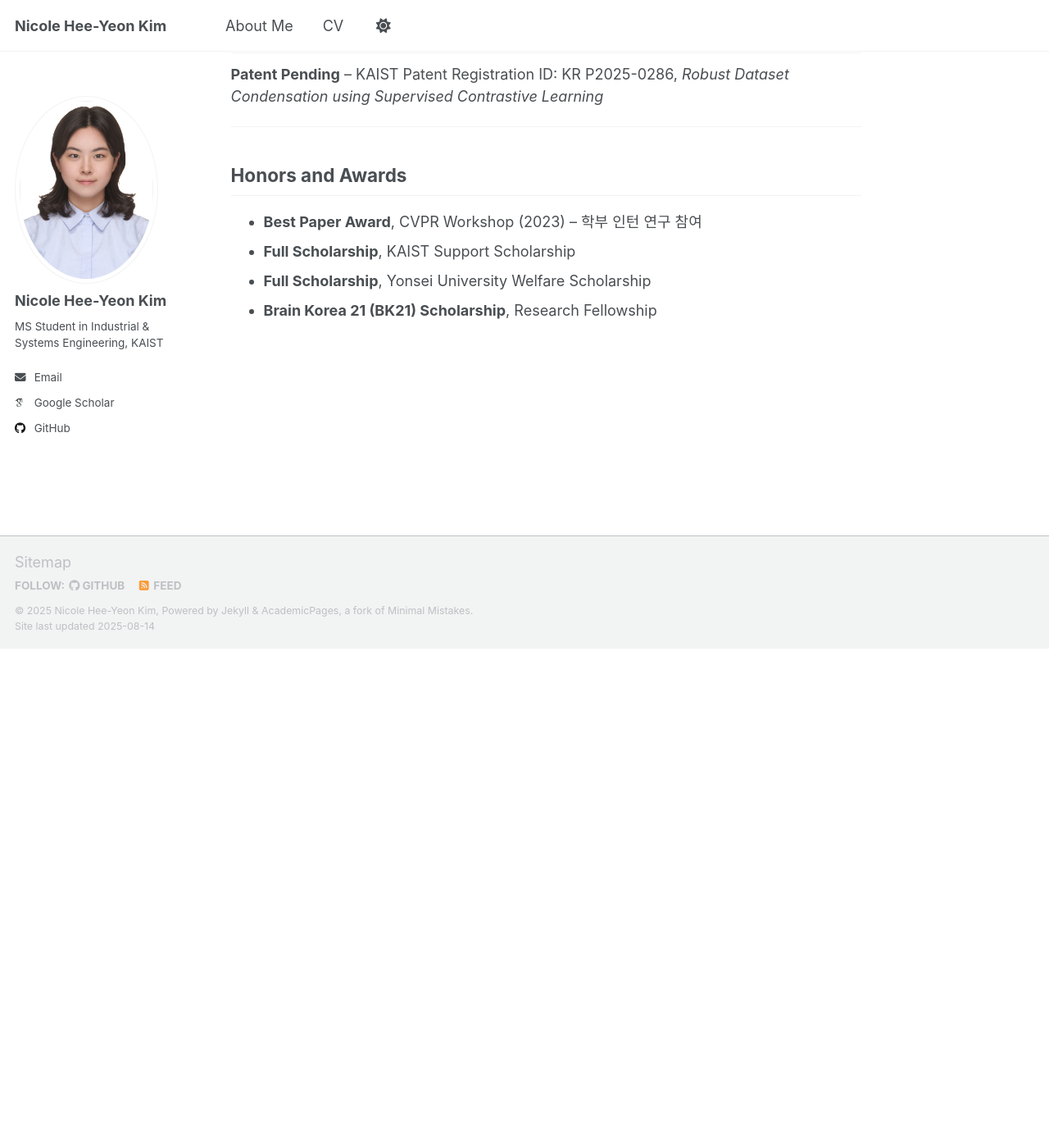
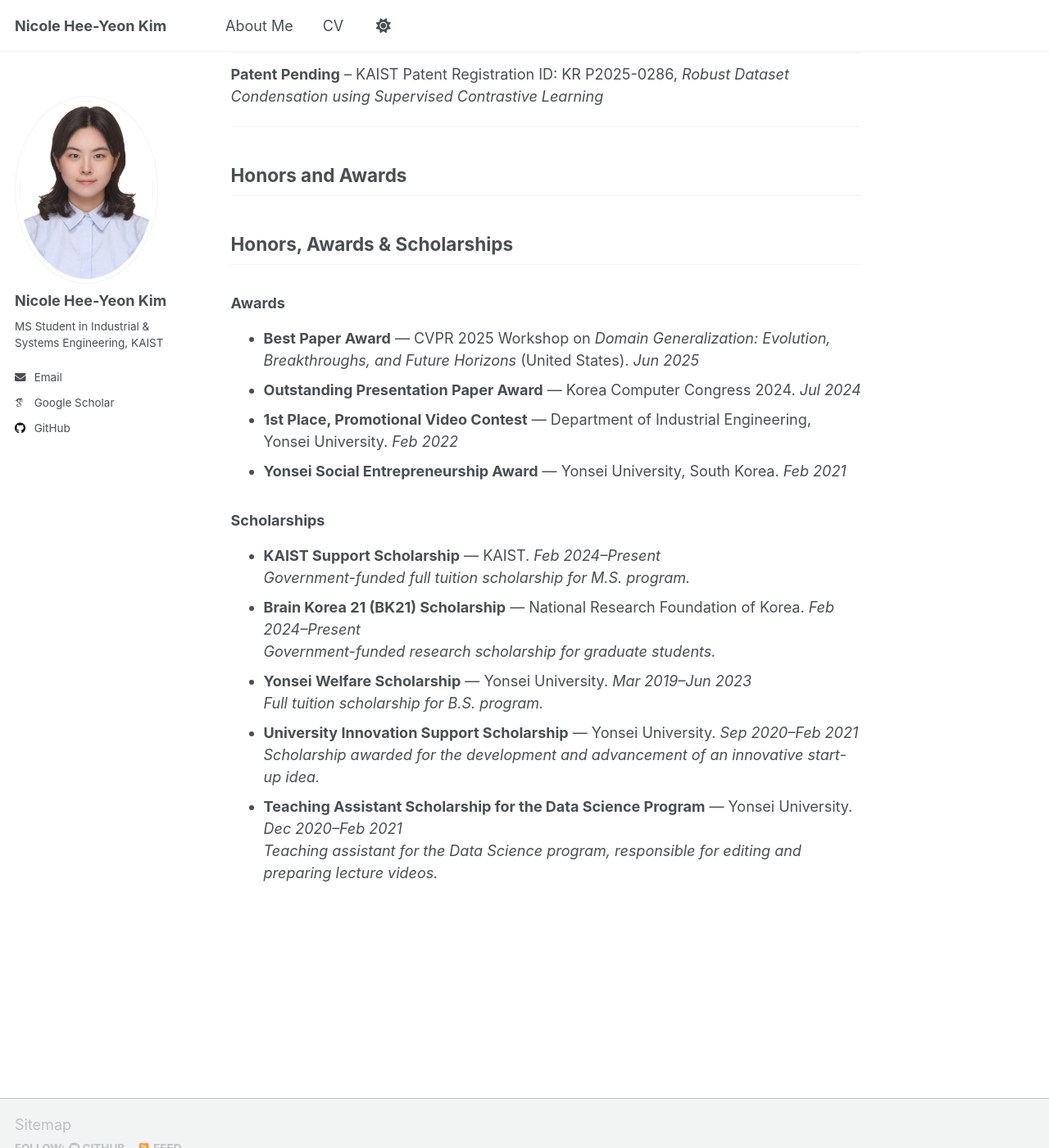
Before and after one commit to Nicole-Hee-Yeon-Kim/Nicole-Hee-Yeon-Kim.github.io, a Jekyll site: the page built from _pages/about.md, in a window 1280 px wide and 1400 px high, scrolled down 1885 px. Shown: the whole window at 82% size. Built offline with Jekyll 4.4.1, drawn with Linux system fonts in a browser that asks for light colours; some web fonts are replaced; a script that is not in the unit is left out; before the commit the page ends 2676 px from its top, so only the background shows below that.

Commit message:
Update about.md

```diff
--- a/_pages/about.md
+++ b/_pages/about.md
@@ -63,7 +63,22 @@ Jihwan Oh, Jeonghwan Choi, **Nicole Hee-Yeon Kim**, Hwanjun Song
 
 ## Honors and Awards
 
-- **Best Paper Award**, CVPR Workshop (2023) – 학부 인턴 연구 참여
-- **Full Scholarship**, KAIST Support Scholarship
-- **Full Scholarship**, Yonsei University Welfare Scholarship
-- **Brain Korea 21 (BK21) Scholarship**, Research Fellowship
+## Honors, Awards & Scholarships
+
+### Awards
+- **Best Paper Award** — CVPR 2025 Workshop on *Domain Generalization: Evolution, Breakthroughs, and Future Horizons* (United States). *Jun 2025*
+- **Outstanding Presentation Paper Award** — Korea Computer Congress 2024. *Jul 2024*
+- **1st Place, Promotional Video Contest** — Department of Industrial Engineering, Yonsei University. *Feb 2022*
+- **Yonsei Social Entrepreneurship Award** — Yonsei University, South Korea. *Feb 2021*
+
+### Scholarships
+- **KAIST Support Scholarship** — KAIST. *Feb 2024–Present*
+  *Government-funded full tuition scholarship for M.S. program.*
+- **Brain Korea 21 (BK21) Scholarship** — National Research Foundation of Korea. *Feb 2024–Present*
+  *Government-funded research scholarship for graduate students.*
+- **Yonsei Welfare Scholarship** — Yonsei University. *Mar 2019–Jun 2023*
+  *Full tuition scholarship for B.S. program.*
+- **University Innovation Support Scholarship** — Yonsei University. *Sep 2020–Feb 2021*
+  *Scholarship awarded for the development and advancement of an innovative start-up idea.*
+- **Teaching Assistant Scholarship for the Data Science Program** — Yonsei University. *Dec 2020–Feb 2021*
+  *Teaching assistant for the Data Science program, responsible for editing and preparing lecture videos.*
```
